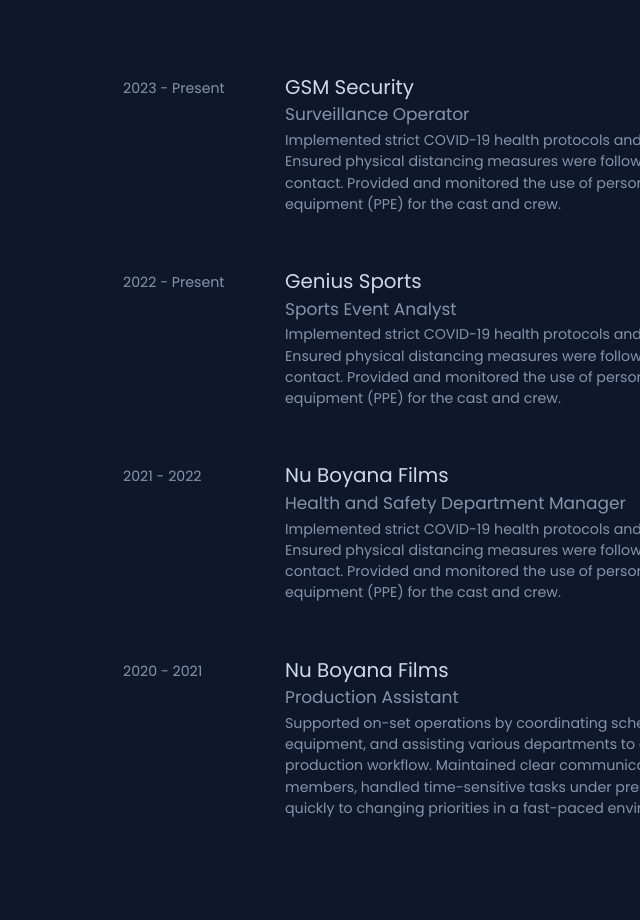
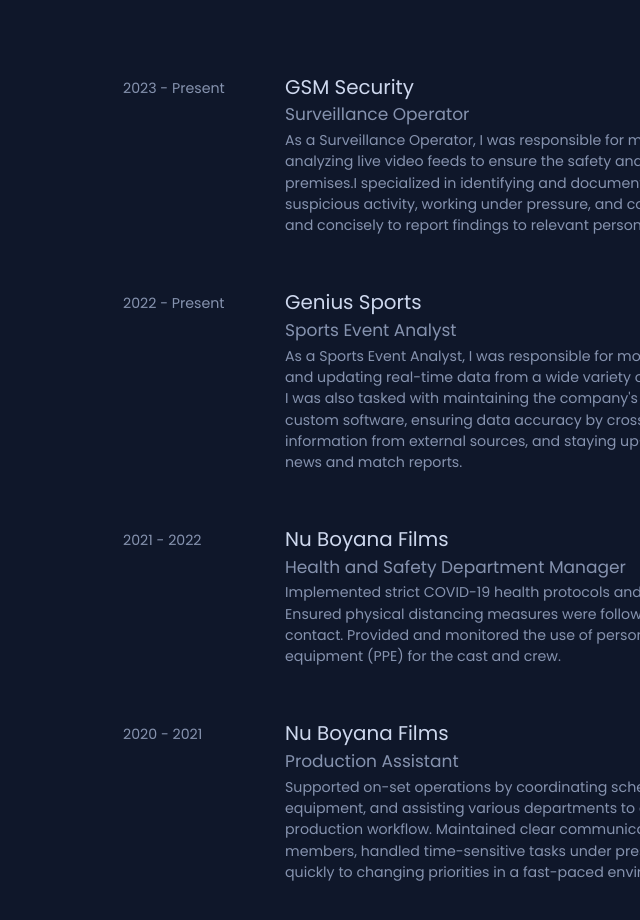
Before and after one commit to didelchev/dev-portfolio, a React (Vite) app in the folder dev-portfolio-website/: page / in a window 1280 px wide. Shown: the part 900-1820 px from the top of the page, without its empty margins (640-1280 px from the left). Built offline with nearby package versions, Linux system fonts and the light colour scheme.

Commit message:
updated job descriptions

```diff
--- a/dev-portfolio-website/src/components/Experience/Experience.jsx
+++ b/dev-portfolio-website/src/components/Experience/Experience.jsx
@@ -11,10 +11,8 @@
         <div className="job-description">
             <h4>GSM Security</h4>
             <h5>Surveillance Operator</h5>
-            <p>Implemented strict COVID-19 health protocols and guidelines on set.
-                Ensured physical distancing measures were followed to minimize close contact.
-                Provided and monitored the use of personal protective equipment (PPE) for the cast
-                and crew.
+            <p>
+                As a Surveillance Operator, I was responsible for monitoring and analyzing live video feeds to ensure the safety and security of premises.I specialized in identifying and documenting unusual or suspicious activity, working under pressure, and communicating clearly and concisely to report findings to relevant personnel.
             </p>
         </div>
     </div>
@@ -26,10 +24,7 @@
             <h4>Genius Sports</h4>
             <h5>Sports Event Analyst </h5>
             <p>
-                Implemented strict COVID-19 health protocols and guidelines on set.
-                Ensured physical distancing measures were followed to minimize close contact.
-                Provided and monitored the use of personal protective equipment (PPE) for the cast
-                and crew.
+               As a Sports Event Analyst, I was responsible for monitoring, collecting, and updating real-time data from a wide variety of live sporting events. I was also tasked with maintaining the company's database using custom software, ensuring data accuracy by cross-referencing information from external sources, and staying up-to-date with sports news and match reports.
             </p>
         </div>
     </div>
```
